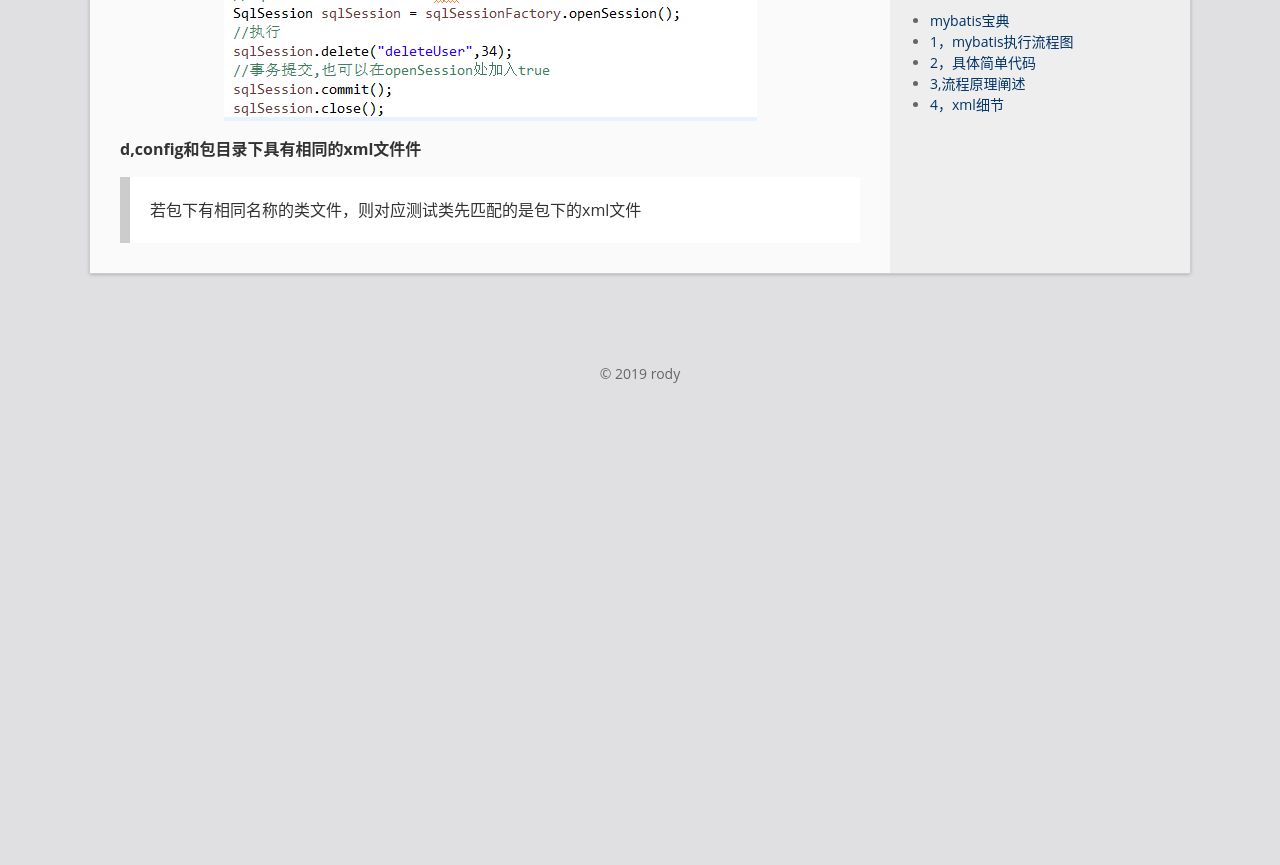
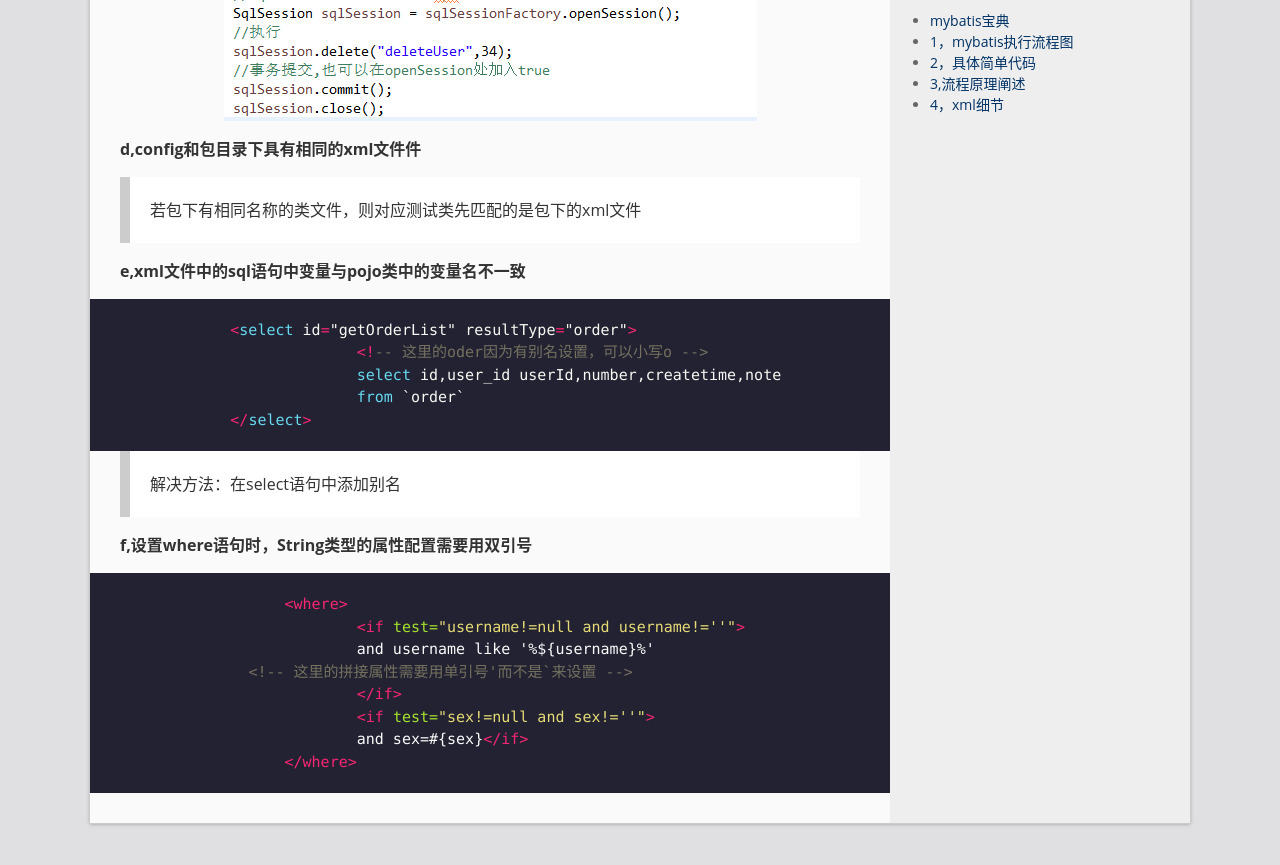
Before and after one commit to rodyyyy/rodyyyy.github.io, a Jekyll site: the page built from _posts/2019-03-09-mybatis.md, in a window 1280 px wide and 900 px high, scrolled down 2705 px. Shown: the top 865 px of the window. Built offline with Jekyll 4.4.1, drawn with Linux system fonts in a browser that asks for light colours; before the commit the page ends 3149 px from its top, so only the background shows below that.

````diff
--- a/_posts/2019-03-09-mybatis.md
+++ b/_posts/2019-03-09-mybatis.md
@@ -79,3 +79,28 @@ mybatis简要记录
 **d,config和包目录下具有相同的xml文件件**
 
 >若包下有相同名称的类文件，则对应测试类先匹配的是包下的xml文件
+
+**e,xml文件中的sql语句中变量与pojo类中的变量名不一致**
+
+```sql
+	  <select id="getOrderList" resultType="order">
+			<!-- 这里的oder因为有别名设置，可以小写o -->
+		 	select id,user_id userId,number,createtime,note
+	  		from `order`
+	  </select>
+```
+
+ >解决方法：在select语句中添加别名
+
+**f,设置where语句时，String类型的属性配置需要用双引号**
+
+```xml
+		<where>
+			<if test="username!=null and username!=''">
+			and username like '%${username}%'
+            <!-- 这里的拼接属性需要用单引号'而不是`来设置 -->
+			</if>
+			<if test="sex!=null and sex!=''">
+			and sex=#{sex}</if>
+		</where>
+```
````
Also changed, not shown: _posts/2019-03-13-DataBase.md (+21 -0 lines), images/sql.png (added).
